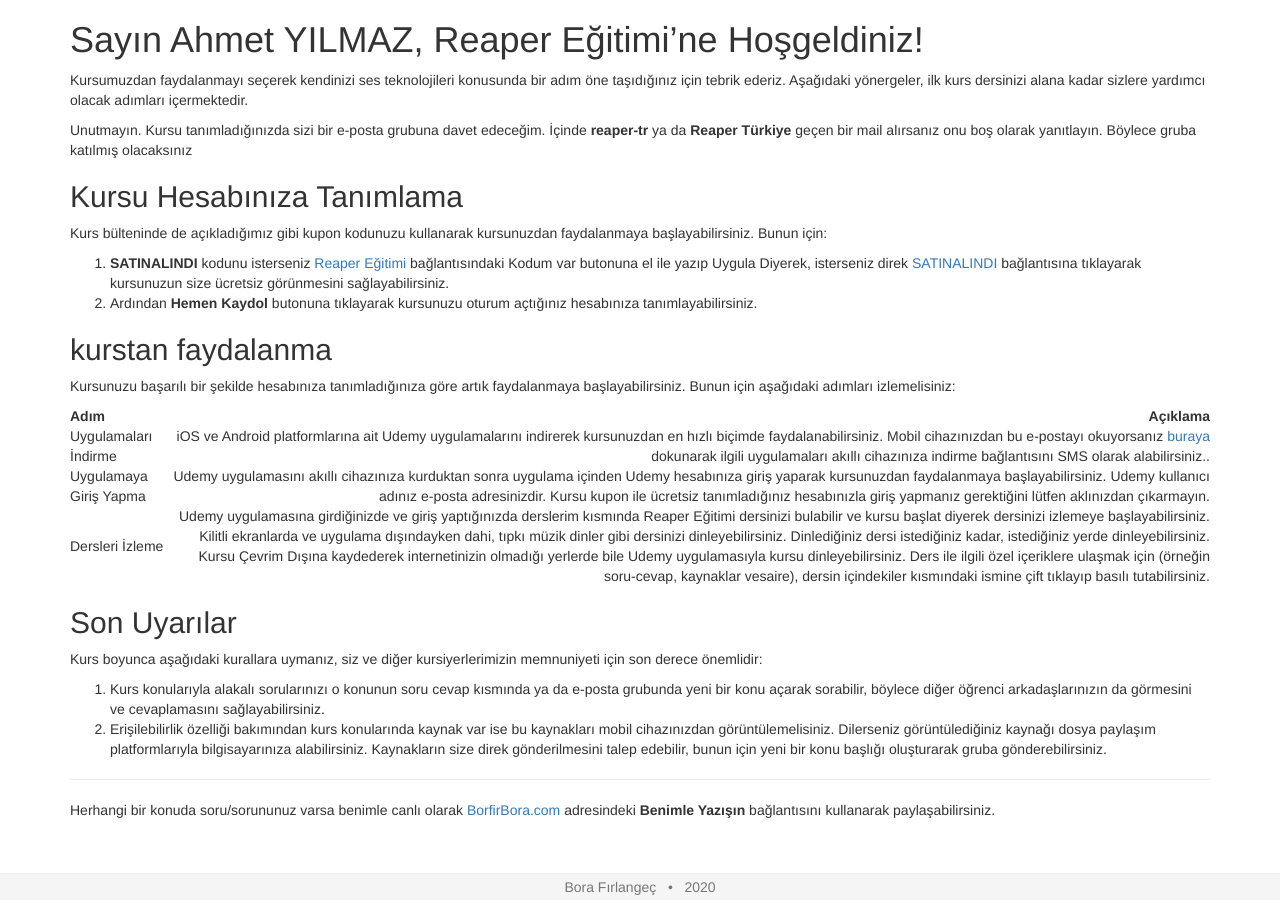
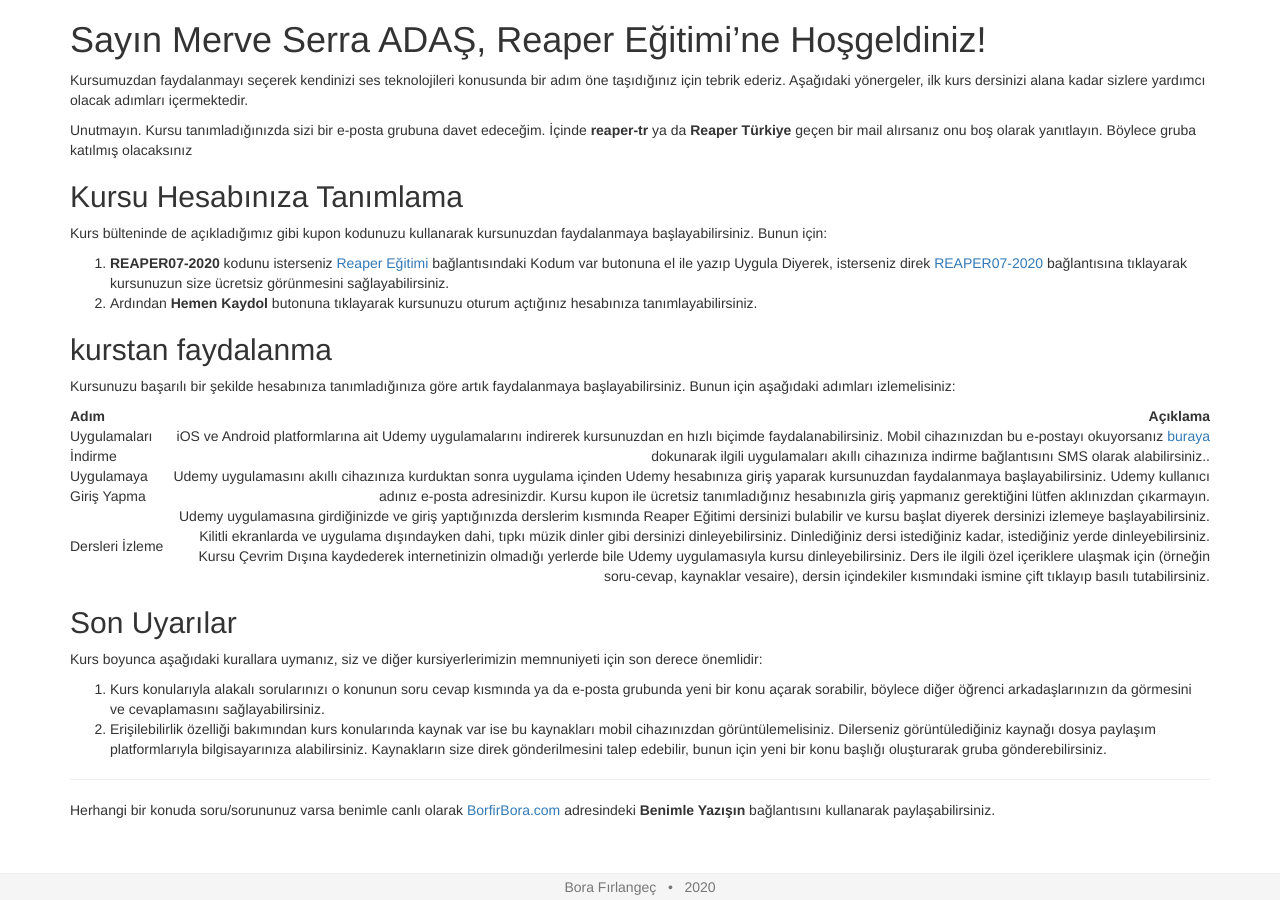
Before and after one commit to borfirbora/borfirbora.github.io, a Jekyll site: the page built from hosgeldin-iletisi.md, in a window 1280 px wide. Built offline with Jekyll 4.4.1, drawn with Linux system fonts in a browser that asks for light colours.

Commit message:
Update hosgeldin-iletisi.md

```diff
--- a/hosgeldin-iletisi.md
+++ b/hosgeldin-iletisi.md
@@ -1,9 +1,9 @@
 ---
 title: Hoşgeldin iletisi
 layout: minimal
-isim: Ahmet YILMAZ
-kupon: SATINALINDI
-kupon_link: https://www.udemy.com/course/reaper-egitimi/?couponCode=SATINALINDI
+isim: Merve Serra ADAŞ
+kupon: REAPER07-2020
+kupon_link: https://www.udemy.com/course/reaper-egitimi/?couponCode=REAPER07-2020
 ---
 # Sayın {{ page.isim }}, Reaper Eğitimi'ne Hoşgeldiniz!
 
```
